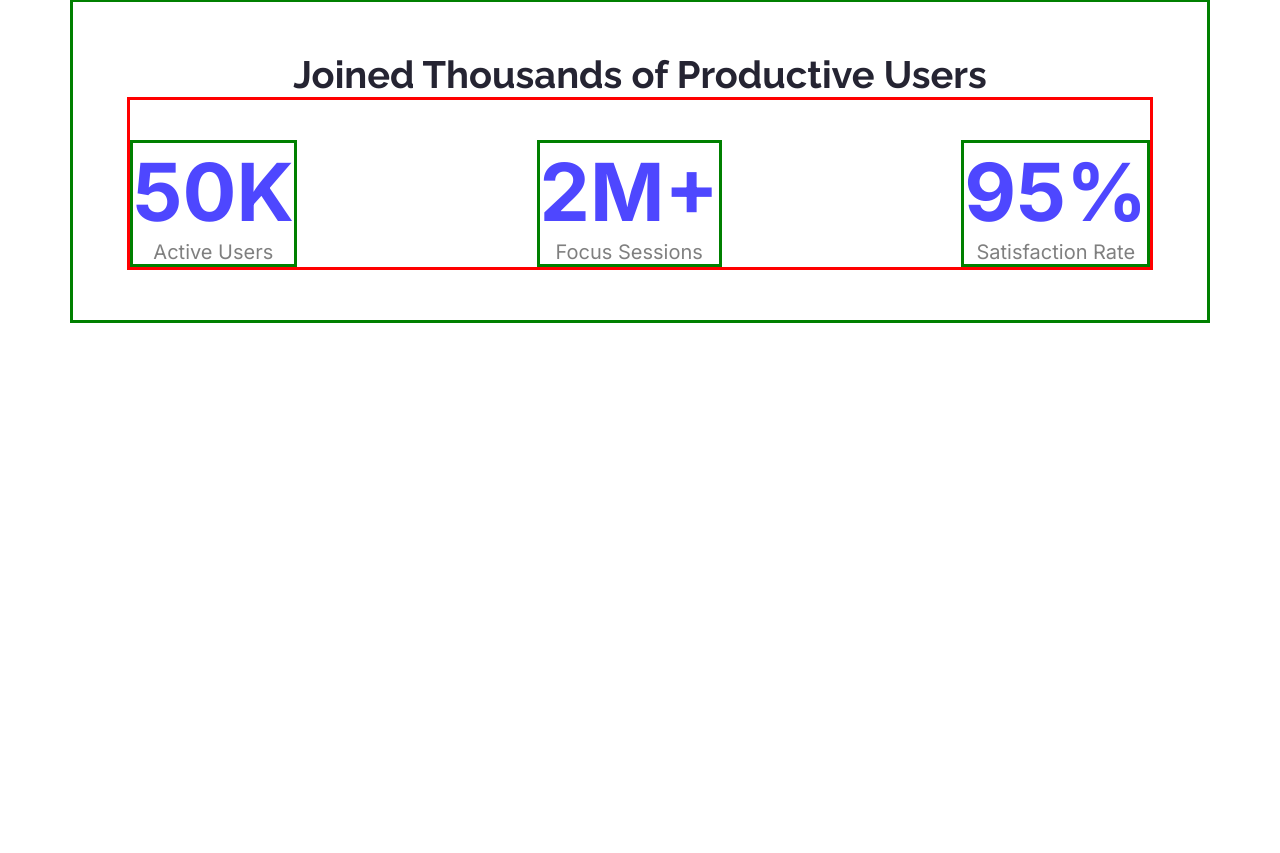
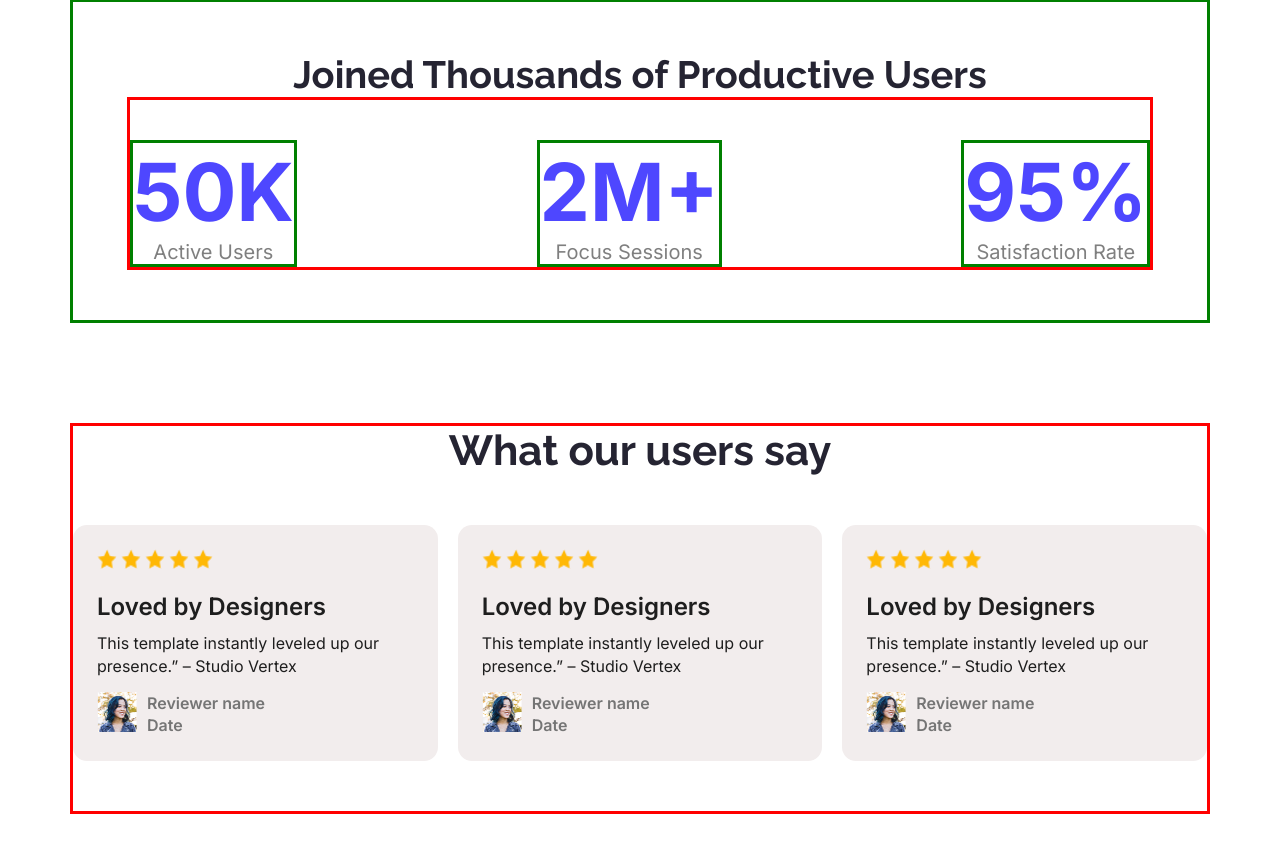
Before and after one commit to Arnisha233/assignment-one, a plain HTML site: page index.html in a window 1280 px wide. Shown: the part 1232-2085 px from the top of the page. Before the commit the page ends 1655 px from the top, so only its background shows below. Drawn offline with Linux system fonts and the light colour scheme.

Commit message:
added review section

```diff
--- a/index.html
+++ b/index.html
@@ -66,6 +66,73 @@
             </div>
         </section>
         <!-- productive users section end -->
+
+        <!-- review section start -->
+        <section class="container">
+            <div class="review">
+                <h2 class="review-heading">What our users say</h2>
+                <div class="review-section">
+                    <div class="review-content">
+                        <div class="review-star">
+                            <img src="./Assets/icon-star.png" alt="">
+                            <img src="./Assets/icon-star.png" alt="">
+                            <img src="./Assets/icon-star.png" alt="">
+                            <img src="./Assets/icon-star.png" alt="">
+                            <img src="./Assets/icon-star.png" alt="">
+                        </div>
+                        <h4 class="review-title">Loved by Designers</h4>
+                        <p class="review-descriptin">This template instantly leveled up our presence.” – Studio Vertex
+                        </p>
+                        <div class="review-users-info">
+                            <img src="./Assets/avatar.png" alt="">
+                            <div>
+                                <h5>Reviewer name</h5>
+                                <p>Date</p>
+                            </div>
+                        </div>
+                    </div>
+                    <div class="review-content">
+                        <div class="review-star">
+                            <img src="./Assets/icon-star.png" alt="">
+                            <img src="./Assets/icon-star.png" alt="">
+                            <img src="./Assets/icon-star.png" alt="">
+                            <img src="./Assets/icon-star.png" alt="">
+                            <img src="./Assets/icon-star.png" alt="">
+                        </div>
+                        <h4 class="review-title">Loved by Designers</h4>
+                        <p class="review-descriptin">This template instantly leveled up our presence.” – Studio Vertex
+                        </p>
+                        <div class="review-users-info">
+                            <img src="./Assets/avatar.png" alt="">
+                            <div>
+                                <h5>Reviewer name</h5>
+                                <p>Date</p>
+                            </div>
+                        </div>
+                    </div>
+                    <div class="review-content">
+                        <div class="review-star">
+                            <img src="./Assets/icon-star.png" alt="">
+                            <img src="./Assets/icon-star.png" alt="">
+                            <img src="./Assets/icon-star.png" alt="">
+                            <img src="./Assets/icon-star.png" alt="">
+                            <img src="./Assets/icon-star.png" alt="">
+                        </div>
+                        <h4 class="review-title">Loved by Designers</h4>
+                        <p class="review-descriptin">This template instantly leveled up our presence.” – Studio Vertex
+                        </p>
+                        <div class="review-users-info">
+                            <img src="./Assets/avatar.png" alt="">
+                            <div>
+                                <h5>Reviewer name</h5>
+                                <p>Date</p>
+                            </div>
+                        </div>
+                    </div>
+                </div>
+            </div>
+        </section>
+        <!-- review sectin end -->
     </main>
     <footer></footer>
 </body>
--- a/style.css
+++ b/style.css
@@ -128,7 +128,7 @@ header {
 
 /* productive users section start */
 .productive {
-  margin: 100px 0;
+  margin-bottom: 50px;
   padding: 50px 0;
   border: 3px solid green;
 }
@@ -164,3 +164,80 @@ header {
   text-align: center;
 }
 /* productive users section end */
+
+/* review section start */
+.review {
+  margin: 100px 0;
+  border: 3px solid red;
+}
+.review-section {
+  margin: 50px 0;
+  display: flex;
+  gap: 20px;
+}
+.review-heading {
+  color: #252432;
+  text-align: center;
+  font-family: "Raleway", sans-serif;
+  font-size: 42px;
+  font-weight: 700;
+}
+.review-content {
+  width: 319px;
+  padding: 24px;
+  border-radius: 14px;
+  background-color: #f2eded;
+}
+.review-star img {
+  width: 20px;
+  height: 20px;
+}
+.review-content .review-title {
+  color: rgb(30, 30, 30);
+  font-family: Inter;
+  font-size: 24px;
+  font-weight: 600;
+  line-height: 120%;
+  letter-spacing: -2%;
+  text-align: left;
+  margin-top: 20px;
+}
+.review-content .review-descriptin {
+  color: rgb(30, 30, 30);
+  font-family: Inter;
+  font-size: 16px;
+  font-weight: 400;
+  line-height: 140%;
+  letter-spacing: 0%;
+  text-align: left;
+  margin-top: 10px;
+}
+.review-users-info {
+  display: flex;
+  gap: 10px;
+  padding-top: 15px;
+}
+.review-users-info img {
+  width: 40px;
+  height: 40px;
+}
+.review-users-info h5 {
+  /* Body Strong */
+  color: rgb(117, 117, 117);
+  font-family: Inter;
+  font-size: 16px;
+  font-weight: 600;
+  line-height: 140%;
+  text-align: left;
+}
+.review-users-info p {
+  /* Body Strong */
+  color: rgb(117, 117, 117);
+  font-family: Inter;
+  font-size: 16px;
+  font-weight: 600;
+  line-height: 140%;
+  letter-spacing: 0%;
+  text-align: left;
+}
+/* review section end */
```
